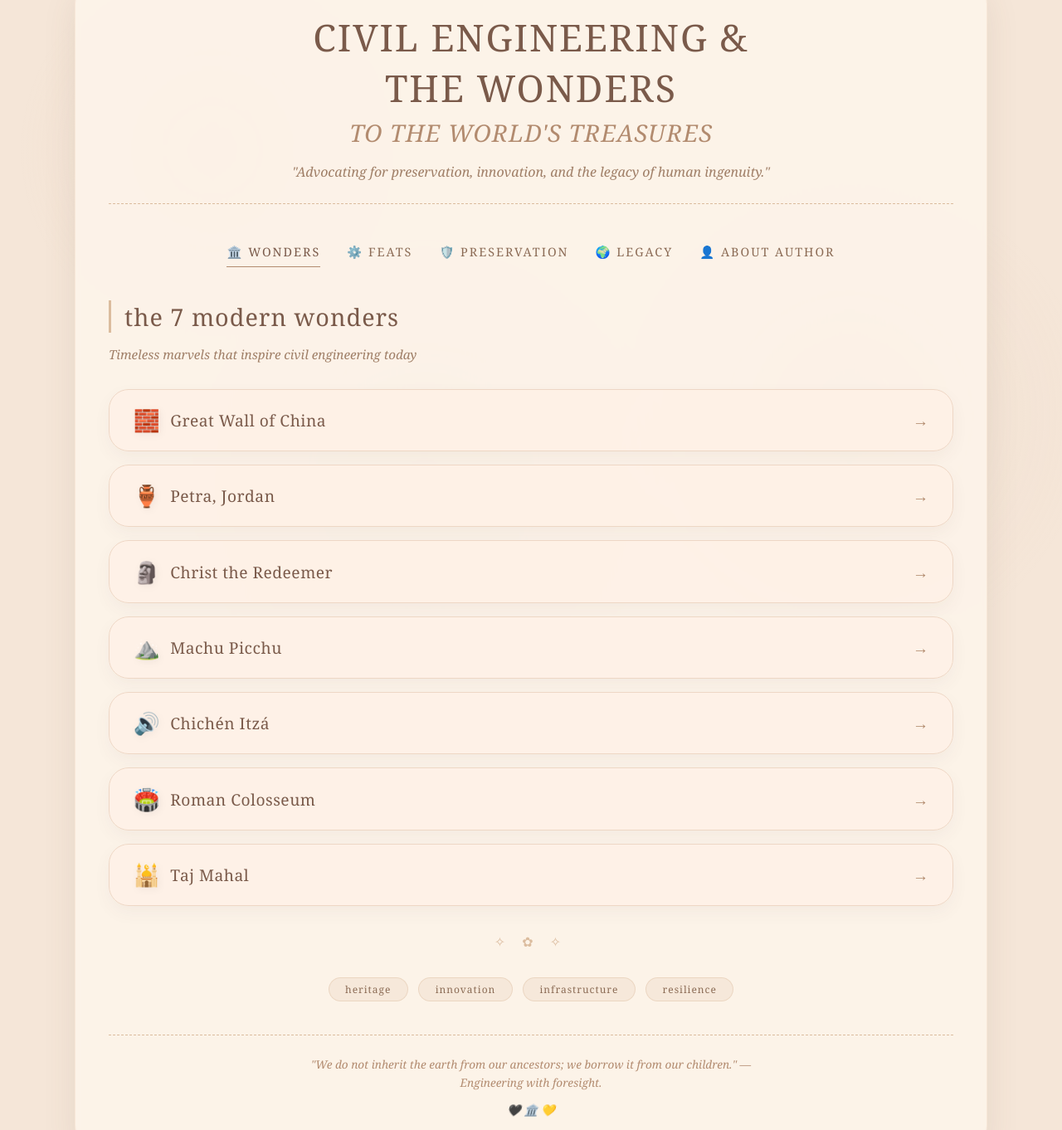
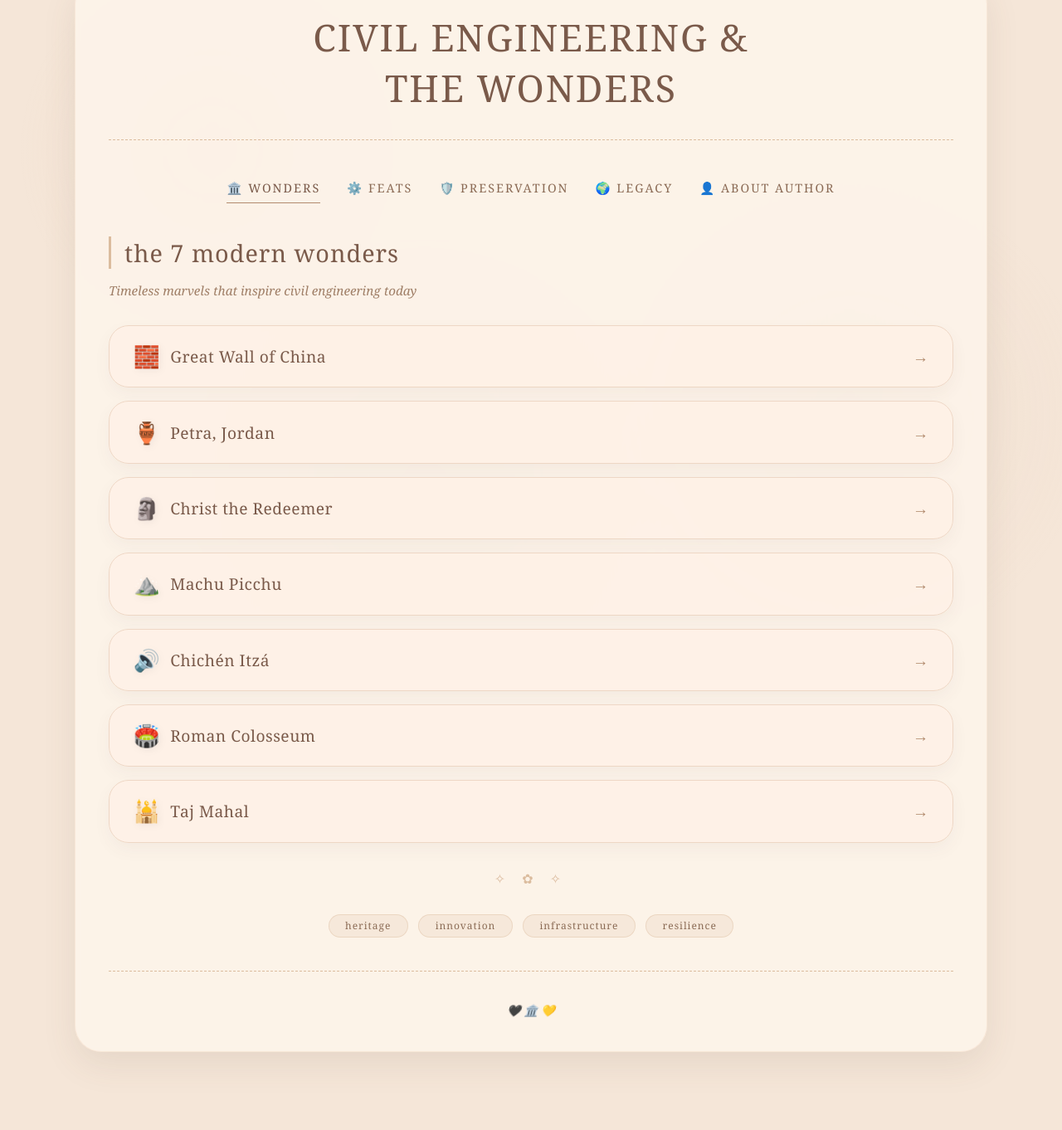
Before and after one commit to rianjamesdionio-svg/DIONIOrianjamesT.github.io, a plain HTML site: page index.html in a window 1280 px wide. Shown: the part 59-1421 px from the top of the page at 83% size. After the commit the page ends 1359 px from the top, so only its background shows below. Drawn offline with Linux system fonts and the light colour scheme.

Commit message:
Update index.html

```diff
--- a/index.html
+++ b/index.html
@@ -335,9 +335,7 @@
         <div class="header">
             <h1>
                 Civil Engineering &<br>The Wonders
-                <span>TO THE WORLD'S TREASURES</span>
             </h1>
-            <p>"Advocating for preservation, innovation, and the legacy of human ingenuity."</p>
         </div>
         <div class="menu" id="navMenu">
             <a class="nav-link active" data-page="wonders">🏛️ wonders</a>
@@ -347,7 +345,6 @@
             <a class="nav-link" data-page="author">👤 about author</a>
         </div>
         <div id="dynamicContent">
-            <!-- Content will be injected here -->
         </div>
         <div class="badge-container">
             <span class="badge">heritage</span>
@@ -356,7 +353,6 @@
             <span class="badge">resilience</span>
         </div>
         <div class="footer">
-            <p>"We do not inherit the earth from our ancestors; we borrow it from our children." — Engineering with foresight.</p>
             <div style="margin-top: 0.8rem;">🖤 🏛️ 💛</div>
         </div>
     </div>
@@ -646,9 +642,6 @@
                     </div>
                 </div>
                 <div class="floral-divider">✧ ✿ ✧</div>
-                <div class="info-card">
-                    <p style="font-style: italic; margin: 0;">"The best time to plant a tree was 20 years ago. The second best time is now." — Let us build wisely for tomorrow.</p>
-                </div>
             </div>
         `;
         const authorContent = `
```
